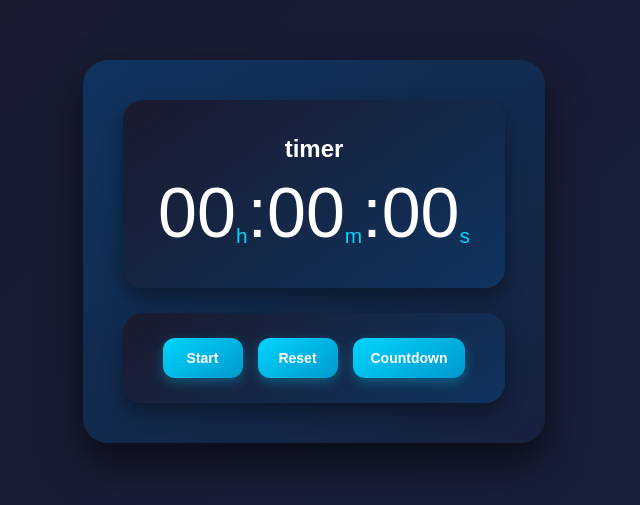
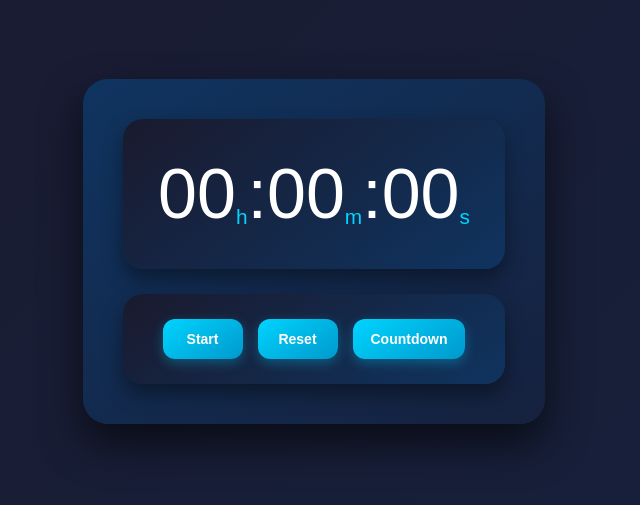
Before and after one commit to shvshn/session-timer, a plain HTML site: page index.html in a window 1280 px wide. Shown: the part 149-654 px from the top of the page, without its empty margins (326-966 px from the left). Drawn offline with Linux system fonts and the light colour scheme.

Commit message:
fix: remove timer text from top

```diff
--- a/index.html
+++ b/index.html
@@ -7,7 +7,6 @@
   <body>
     <div class="main-container">
       <div class="timer-display">
-        <span class="timer-text">timer</span>
         <div class="js-timer-display">
           00<span class="subscript-text"><sub>h</sub></span
           >:00<span class="subscript-text"><sub>m</sub></span
```
